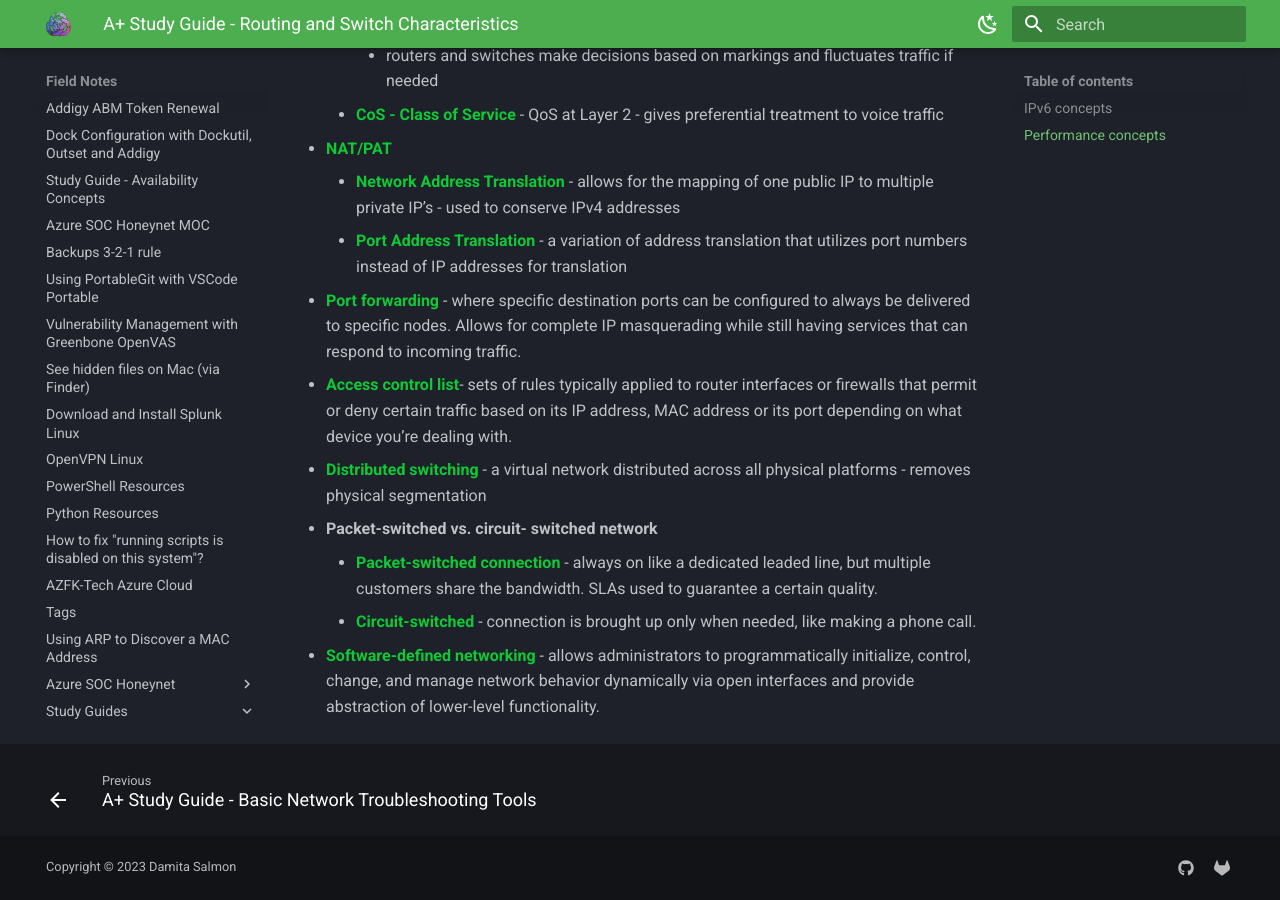
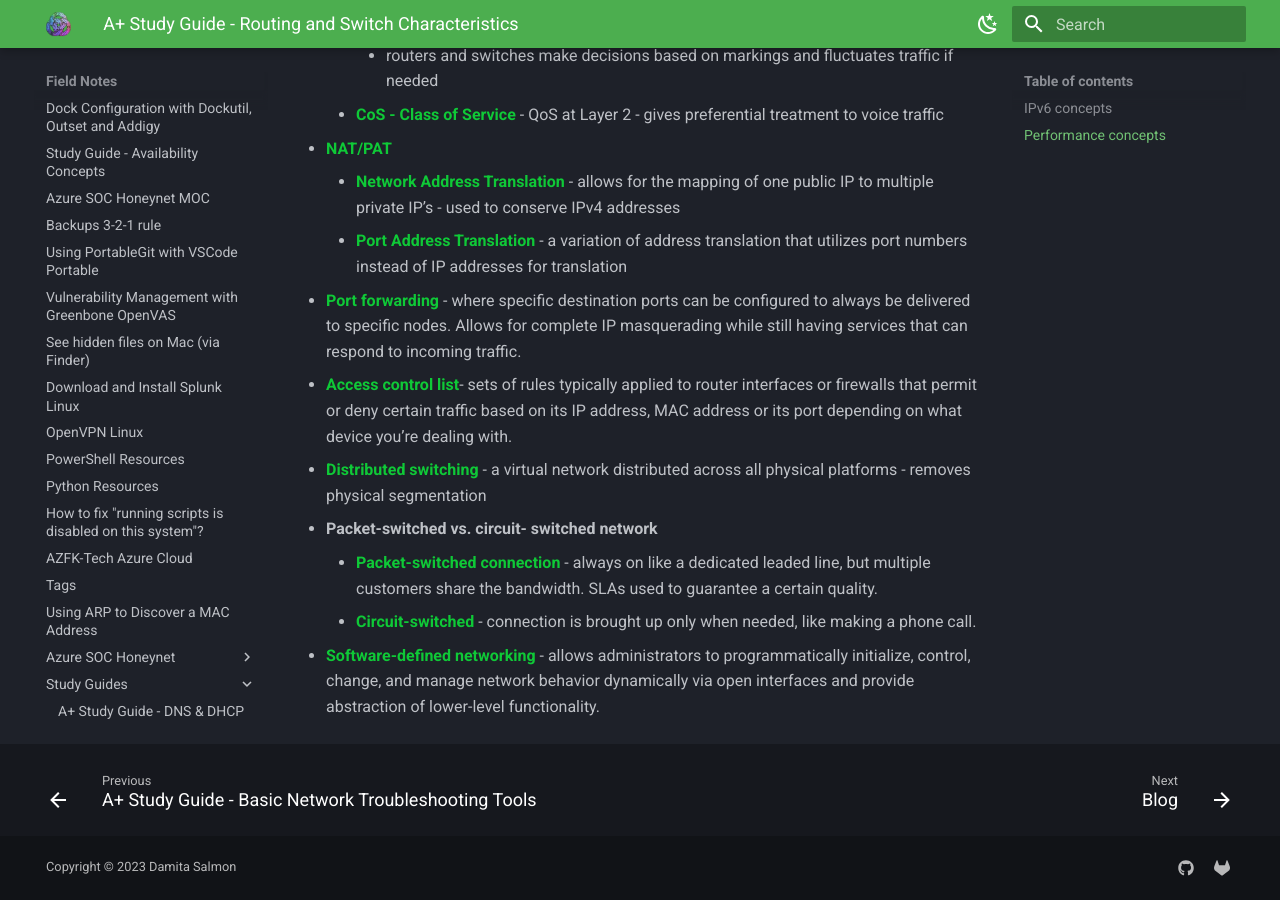
Before and after one commit to damitasalmon/field-notes, an MkDocs documentation site: the page built from docs/Study Guides/routing-and-switching-chars-study.md, in a window 1280 px wide and 900 px high, scrolled down 1245 px. Built offline with MkDocs 1.6.1 and Material for MkDocs 9.7.7, drawn with Linux system fonts in a browser that asks for light colours.

Commit message:
enable blog for testing

```diff
--- a/mkdocs.yml
+++ b/mkdocs.yml
@@ -47,6 +47,11 @@
   - tags:
       tags_file: tags.md
   - glightbox
+  - blog:
+      enabled: true
+      blog_dir: blog
+      post_date_format: full
+
 
 # Extensions
 markdown_extensions:
```
